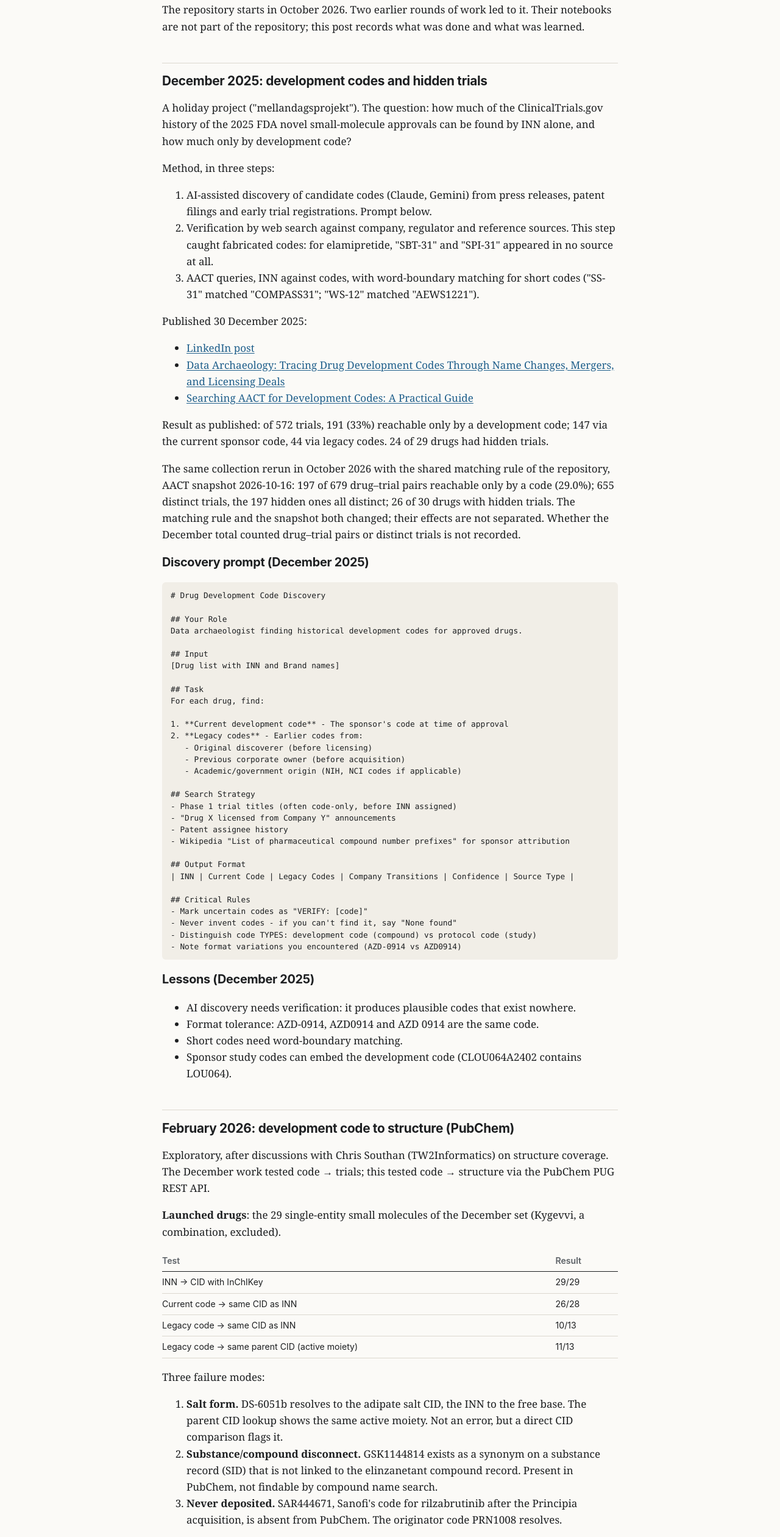
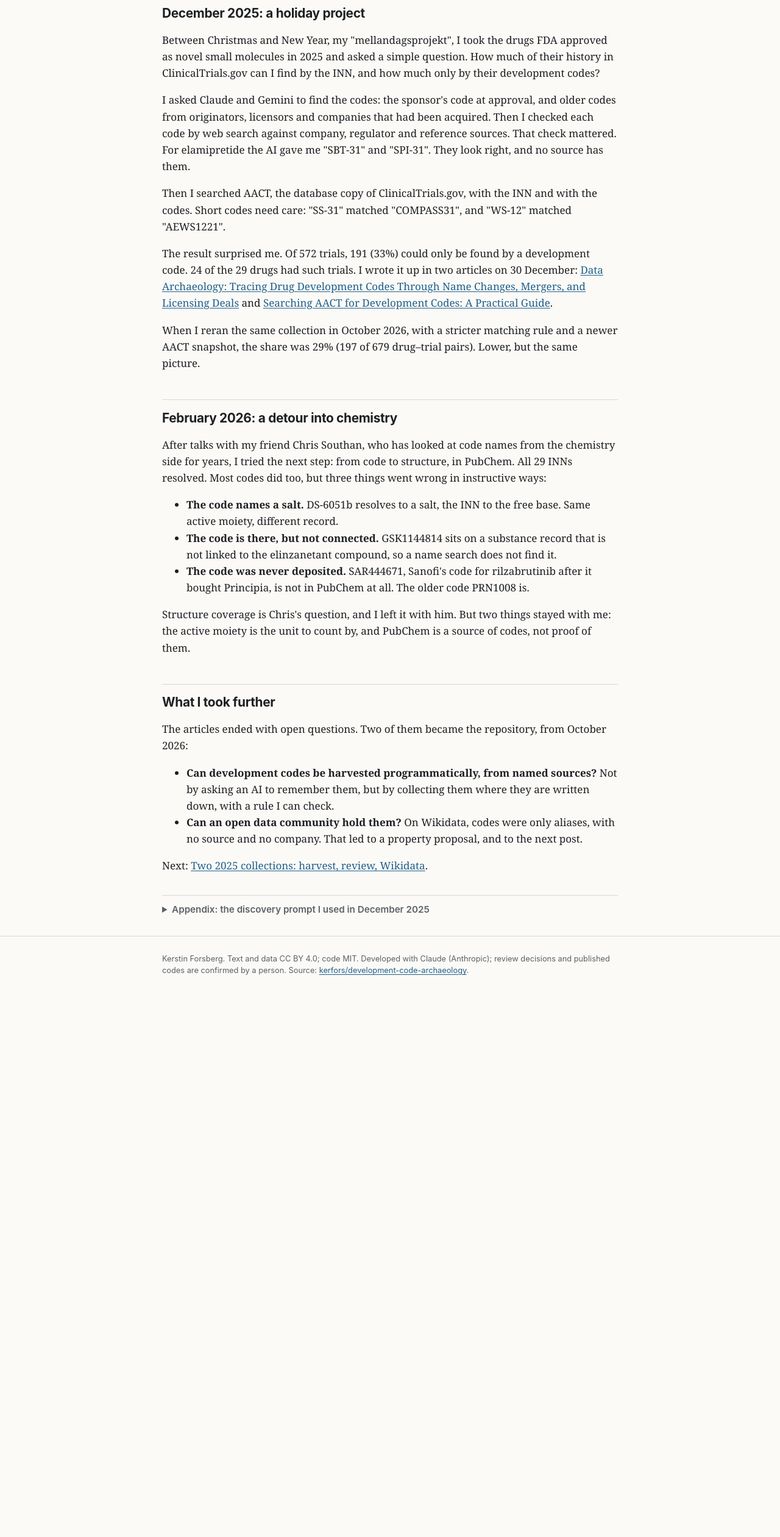
Before and after one commit to kerfors/development-code-archaeology, a plain HTML site: page docs/posts/2026-11-08-before-the-repository.html in a window 1280 px wide. Shown: the part 192-2713 px from the top of the page at 61% size. After the commit the page ends 1834 px from the top, so only its background shows below. Drawn offline with Linux system fonts and the light colour scheme.

Commit message:
Site sources: site/ (posts, pages, builder, figure data); post 0 rewritten
site/ was ignored by the Python .gitignore template (/site, for MkDocs, not
used here); entry removed. Post 0 rewritten in first person, prompt as appendix.

Co-Authored-By: Claude Opus 5.5 <noreply@anthropic.com>
Claude-Session: https://claude.ai/code/session_01CcwgzUEDqSZuDLS9Ln5EkD

```diff
--- a/docs/posts/2026-11-08-before-the-repository.html
+++ b/docs/posts/2026-11-08-before-the-repository.html
@@ -3,8 +3,8 @@
 <head>
 <meta charset="utf-8">
 <meta name="viewport" content="width=device-width, initial-scale=1">
-<title>Before the repository: December 2025 and February 2026 — Development code archaeology</title>
-<meta name="description" content="The holiday project that started it, and a short test of code to structure in PubChem: method, results and what carried over.">
+<title>Where it started: a holiday project and a detour into chemistry — Development code archaeology</title>
+<meta name="description" content="December 2025: how many trials of last year&#x27;s new drugs can only be found by their development codes? February 2026: can the codes be found in PubChem? What I learned, and the two questions I took further.">
 <link rel="stylesheet" href="../style.css">
 </head>
 <body>
@@ -14,35 +14,48 @@
 </div></header>
 <main class="wrap">
 <p class="post-meta">2026-11-08 · covers December 2025 – February 2026</p>
-<h1>Before the repository: December 2025 and February 2026</h1>
-<p>The repository starts in October 2026. Two earlier rounds of work led to it. Their notebooks are not
-part of the repository; this post records what was done and what was learned.</p>
-<h2>December 2025: development codes and hidden trials</h2>
-<p>A holiday project ("mellandagsprojekt"). The question: how much of the ClinicalTrials.gov history of the
-2025 FDA novel small-molecule approvals can be found by INN alone, and how much only by development code?</p>
-<p>Method, in three steps:</p>
-<ol>
-<li>AI-assisted discovery of candidate codes (Claude, Gemini) from press releases, patent filings and
-   early trial registrations. Prompt below.</li>
-<li>Verification by web search against company, regulator and reference sources. This step caught
-   fabricated codes: for elamipretide, "SBT-31" and "SPI-31" appeared in no source at all.</li>
-<li>AACT queries, INN against codes, with word-boundary matching for short codes ("SS-31" matched
-   "COMPASS31"; "WS-12" matched "AEWS1221").</li>
-</ol>
-<p>Published 30 December 2025:</p>
+<h1>Where it started</h1>
+<h2>December 2025: a holiday project</h2>
+<p>Between Christmas and New Year, my "mellandagsprojekt", I took the drugs FDA approved as novel small
+molecules in 2025 and asked a simple question. How much of their history in ClinicalTrials.gov can I find by
+the INN, and how much only by their development codes?</p>
+<p>I asked Claude and Gemini to find the codes: the sponsor's code at approval, and older codes from originators,
+licensors and companies that had been acquired. Then I checked each code by web search against company,
+regulator and reference sources. That check mattered. For elamipretide the AI gave me "SBT-31" and "SPI-31".
+They look right, and no source has them.</p>
+<p>Then I searched AACT, the database copy of ClinicalTrials.gov, with the INN and with the codes. Short codes
+need care: "SS-31" matched "COMPASS31", and "WS-12" matched "AEWS1221".</p>
+<p>The result surprised me. Of 572 trials, 191 (33%) could only be found by a development code. 24 of the 29
+drugs had such trials. I wrote it up in two articles on 30 December:
+<a href="https://www.linkedin.com/pulse/data-archaeology-tracing-drug-development-codes-through-forsberg-89t1e/">Data Archaeology: Tracing Drug Development Codes Through Name Changes, Mergers, and Licensing Deals</a>
+and <a href="https://www.linkedin.com/pulse/searching-aact-development-codes-practical-guide-kerstin-forsberg-2rhze/">Searching AACT for Development Codes: A Practical Guide</a>.</p>
+<p>When I reran the same collection in October 2026, with a stricter matching rule and a newer AACT snapshot,
+the share was 29% (197 of 679 drug–trial pairs). Lower, but the same picture.</p>
+<h2>February 2026: a detour into chemistry</h2>
+<p>After talks with my friend Chris Southan, who has looked at code names from the chemistry side for years, I
+tried the next step: from code to structure, in PubChem. All 29 INNs resolved. Most codes did too, but three
+things went wrong in instructive ways:</p>
 <ul>
-<li><a href="https://www.linkedin.com/feed/update/urn:li:activity:7411710435722280960/">LinkedIn post</a></li>
-<li><a href="https://www.linkedin.com/pulse/data-archaeology-tracing-drug-development-codes-through-forsberg-89t1e/">Data Archaeology: Tracing Drug Development Codes Through Name Changes, Mergers, and Licensing Deals</a></li>
-<li><a href="https://www.linkedin.com/pulse/searching-aact-development-codes-practical-guide-kerstin-forsberg-2rhze/">Searching AACT for Development Codes: A Practical Guide</a></li>
+<li><strong>The code names a salt.</strong> DS-6051b resolves to a salt, the INN to the free base. Same active moiety,
+  different record.</li>
+<li><strong>The code is there, but not connected.</strong> GSK1144814 sits on a substance record that is not linked to the
+  elinzanetant compound, so a name search does not find it.</li>
+<li><strong>The code was never deposited.</strong> SAR444671, Sanofi's code for rilzabrutinib after it bought Principia,
+  is not in PubChem at all. The older code PRN1008 is.</li>
 </ul>
-<p>Result as published: of 572 trials, 191 (33%) reachable only by a development code; 147 via the
-current sponsor code, 44 via legacy codes. 24 of 29 drugs had hidden trials.</p>
-<p>The same collection rerun in October 2026 with the shared matching rule of the repository, AACT snapshot
-2026-10-16: 197 of 679 drug–trial pairs reachable only by a code (29.0%); 655 distinct trials, the 197
-hidden ones all distinct; 26 of 30 drugs with hidden trials. The matching rule and the snapshot both changed;
-their effects are not separated. Whether the December total counted drug–trial pairs or distinct trials is
-not recorded.</p>
-<h3>Discovery prompt (December 2025)</h3>
+<p>Structure coverage is Chris's question, and I left it with him. But two things stayed with me: the active
+moiety is the unit to count by, and PubChem is a source of codes, not proof of them.</p>
+<h2>What I took further</h2>
+<p>The articles ended with open questions. Two of them became the repository, from October 2026:</p>
+<ul>
+<li><strong>Can development codes be harvested programmatically, from named sources?</strong> Not by asking an AI to
+  remember them, but by collecting them where they are written down, with a rule I can check.</li>
+<li><strong>Can an open data community hold them?</strong> On Wikidata, codes were only aliases, with no source and no
+  company. That led to a property proposal, and to the next post.</li>
+</ul>
+<p>Next: <a href="2026-11-08-two-2025-collections.html">Two 2025 collections: harvest, review, Wikidata</a>.</p>
+<details>
+<summary>Appendix: the discovery prompt I used in December 2025</summary>
 <pre><code class="language-markdown"># Drug Development Code Discovery
 
 ## Your Role
@@ -75,80 +88,7 @@ For each drug, find:
 - Distinguish code TYPES: development code (compound) vs protocol code (study)
 - Note format variations you encountered (AZD-0914 vs AZD0914)
 </code></pre>
-<h3>Lessons (December 2025)</h3>
-<ul>
-<li>AI discovery needs verification: it produces plausible codes that exist nowhere.</li>
-<li>Format tolerance: AZD-0914, AZD0914 and AZD 0914 are the same code.</li>
-<li>Short codes need word-boundary matching.</li>
-<li>Sponsor study codes can embed the development code (CLOU064A2402 contains LOU064).</li>
-</ul>
-<h2>February 2026: development code to structure (PubChem)</h2>
-<p>Exploratory, after discussions with Chris Southan (TW2Informatics) on structure coverage. The December
-work tested code → trials; this tested code → structure via the PubChem PUG REST API.</p>
-<p><strong>Launched drugs</strong>: the 29 single-entity small molecules of the December set (Kygevvi, a combination,
-excluded).</p>
-<div class="tablewrap"><table>
-<thead>
-<tr>
-<th>Test</th>
-<th>Result</th>
-</tr>
-</thead>
-<tbody>
-<tr>
-<td>INN → CID with InChIKey</td>
-<td>29/29</td>
-</tr>
-<tr>
-<td>Current code → same CID as INN</td>
-<td>26/28</td>
-</tr>
-<tr>
-<td>Legacy code → same CID as INN</td>
-<td>10/13</td>
-</tr>
-<tr>
-<td>Legacy code → same parent CID (active moiety)</td>
-<td>11/13</td>
-</tr>
-</tbody>
-</table></div>
-<p>Three failure modes:</p>
-<ol>
-<li><strong>Salt form.</strong> DS-6051b resolves to the adipate salt CID, the INN to the free base. The parent
-   CID lookup shows the same active moiety. Not an error, but a direct CID comparison flags it.</li>
-<li><strong>Substance/compound disconnect.</strong> GSK1144814 exists as a synonym on a substance record (SID)
-   that is not linked to the elinzanetant compound record. Present in PubChem, not findable by
-   compound name search.</li>
-<li><strong>Never deposited.</strong> SAR444671, Sanofi's code for rilzabrutinib after the Principia acquisition,
-   is absent from PubChem. The originator code PRN1008 resolves.</li>
-</ol>
-<p><strong>Early-stage compounds</strong>: 15 codes of AI-designed candidates in Phase I/II: 6 resolved at compound
-level, 9 not deposited at all (type 3), none of type 2.</p>
-<p><strong>Cross-references</strong>: INN → CID, UNII, CAS, ChEMBL, DrugBank, parent CID. Of the 29: UNII 25,
-ChEMBL 28, DrugBank 11. PubChem's additional codes (NSC numbers, suffix variants such as GSK1144814A)
-did not appear in ClinicalTrials.gov.</p>
-<h2>What carried over into October 2026</h2>
-<ul>
-<li><strong>Active moiety as the unit.</strong> The parent lookup became <code>moiety_unii</code> in the collections; UNII is
-  also how Wikidata items are found.</li>
-<li><strong>No code without a source.</strong> From the fabricated codes in December: every harvested code cites
-  where it was seen, and the evidence rule needs two independent lines.</li>
-<li><strong>PubChem as a source, not as evidence on its own.</strong> Synonyms are depositor aggregations. Codes
-  found only in PubChem are set aside, and PubChem is not used as a Wikidata reference.</li>
-<li><strong>Token matching and residue review.</strong> Word-boundary matching became the shared rule
-  (<a href="https://github.com/kerfors/development-code-archaeology/blob/main/patterns/aact_matching.py"><code>patterns/aact_matching.py</code></a>); the residue report shows what the rule leaves out.</li>
-</ul>
-<p>The December articles ended with open questions. Two of them are what the repository works on:</p>
-<ul>
-<li><em>Are there databases that can be queried programmatically for development codes?</em> The code
-  harvest (NCI Thesaurus, PubChem, AACT, cited web sources) with a checkable evidence rule.</li>
-<li><em>Can open data communities help?</em> The Wikidata property P15001 "development code", created
-  October 2026, with referenced statements.</li>
-</ul>
-<p>Not carried over: patent counts per compound, and structure coverage by development phase. That is
-Chris Southan's question, not this repository's.</p>
-<p>Next: <a href="2026-11-08-two-2025-collections.html">Two 2025 collections: harvest, review, Wikidata</a>.</p>
+</details>
 </main>
 <footer class="site"><div class="wrap">
 <p>Kerstin Forsberg. Text and data CC BY 4.0; code MIT. Developed with Claude (Anthropic); review decisions and
--- a/docs/style.css
+++ b/docs/style.css
@@ -95,3 +95,5 @@ ul.posts .post-title { font: 600 1.08rem/1.35 var(--sans); text-decoration: none
 ul.posts .post-meta { display: block; font: 0.8rem var(--sans); color: var(--muted); margin-top: 3px; }
 ul.posts .post-summary { display: block; margin-top: 4px; }
 main a code { overflow-wrap: anywhere; }
+details { margin: 2em 0; border-top: 1px solid var(--rule); padding-top: 0.8em; }
+summary { cursor: pointer; font: 600 0.95rem var(--sans); color: var(--muted); }
--- a/site/style.css
+++ b/site/style.css
@@ -95,3 +95,5 @@ ul.posts .post-title { font: 600 1.08rem/1.35 var(--sans); text-decoration: none
 ul.posts .post-meta { display: block; font: 0.8rem var(--sans); color: var(--muted); margin-top: 3px; }
 ul.posts .post-summary { display: block; margin-top: 4px; }
 main a code { overflow-wrap: anywhere; }
+details { margin: 2em 0; border-top: 1px solid var(--rule); padding-top: 0.8em; }
+summary { cursor: pointer; font: 600 0.95rem var(--sans); color: var(--muted); }
```
Also changed, not shown: docs/index.html (+1 -1 lines), 1 other file.
